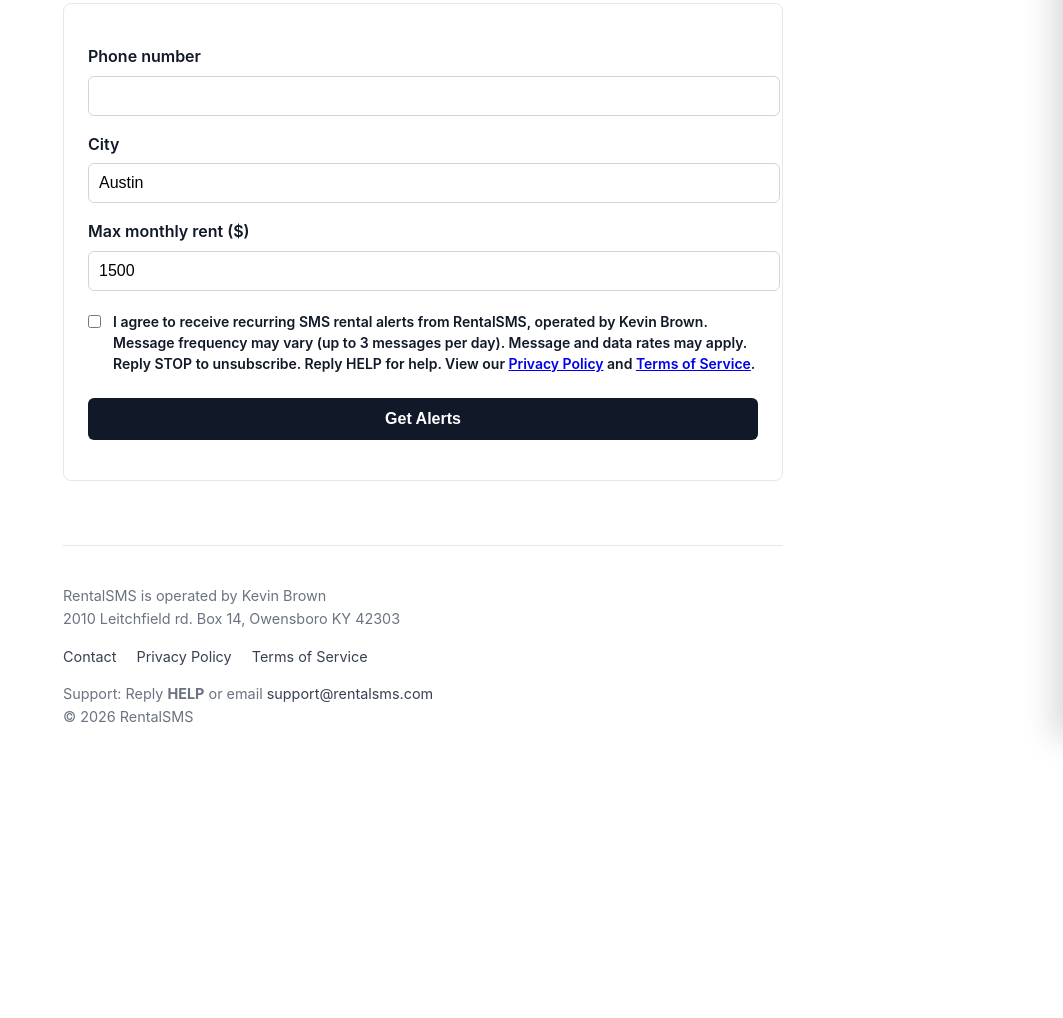
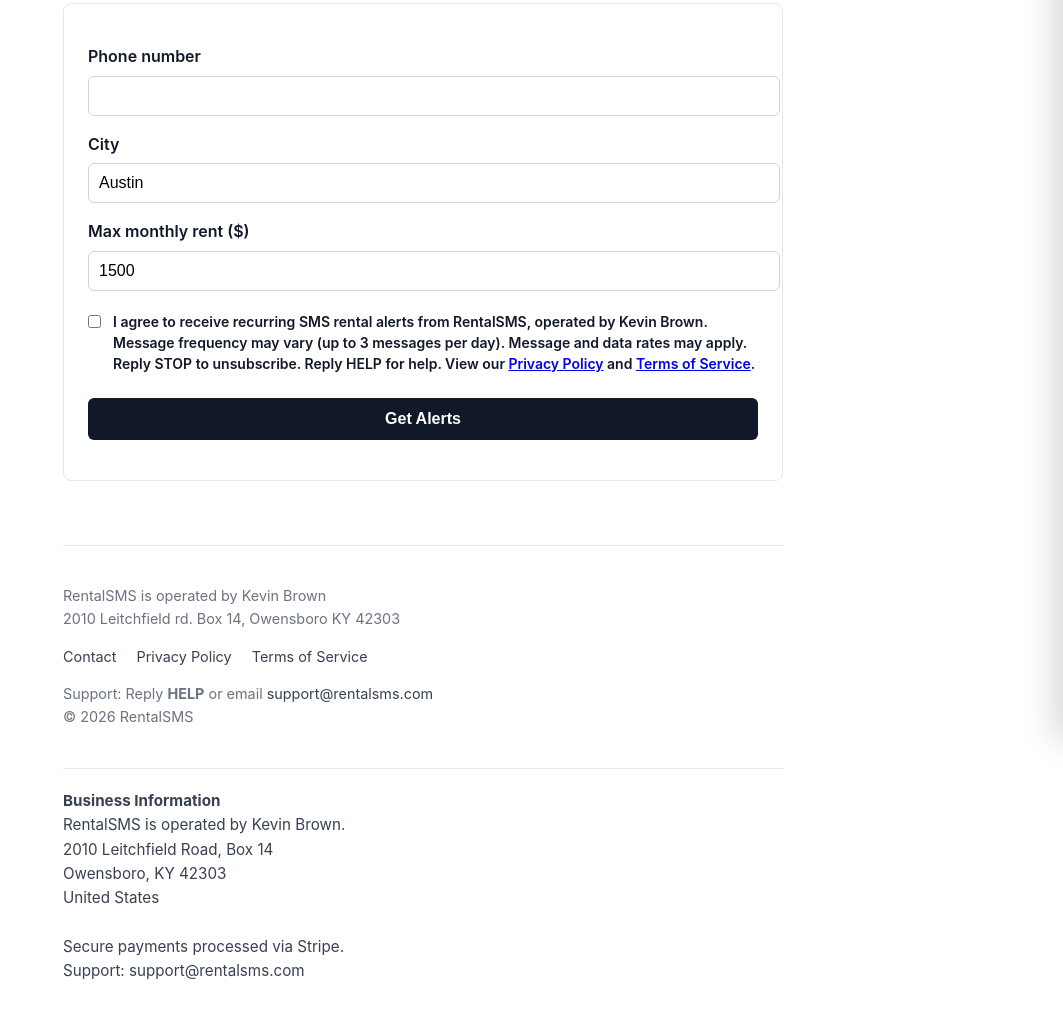
Before and after one commit to kevinbrowndc/sms-rentals-frontend, a plain HTML site: page index.html in a window 1280 px wide. Shown: the part 221-1239 px from the top of the page, without its empty margins (217-1280 px from the left). Before the commit the page ends 1012 px from the top, so only its background shows below. Drawn offline with Linux system fonts and the light colour scheme.

Commit message:
Update index.html

```diff
--- a/index.html
+++ b/index.html
@@ -243,6 +243,16 @@
 <a href="mailto:support@rentalsms.com">support@rentalsms.com</a><br>
 © 2026 RentalSMS
 </p>
+
+<div style="margin-top:40px; padding-top:20px; border-top:1px solid #e5e7eb; font-size:0.95rem; color:#374151;">
+  <strong>Business Information</strong><br>
+  RentalSMS is operated by Kevin Brown.<br>
+  2010 Leitchfield Road, Box 14<br>
+  Owensboro, KY 42303<br>
+  United States<br><br>
+  Secure payments processed via Stripe.<br>
+  Support: <a href="mailto:support@rentalsms.com">support@rentalsms.com</a>
+</div>
 </footer>
 
 </main>
```
